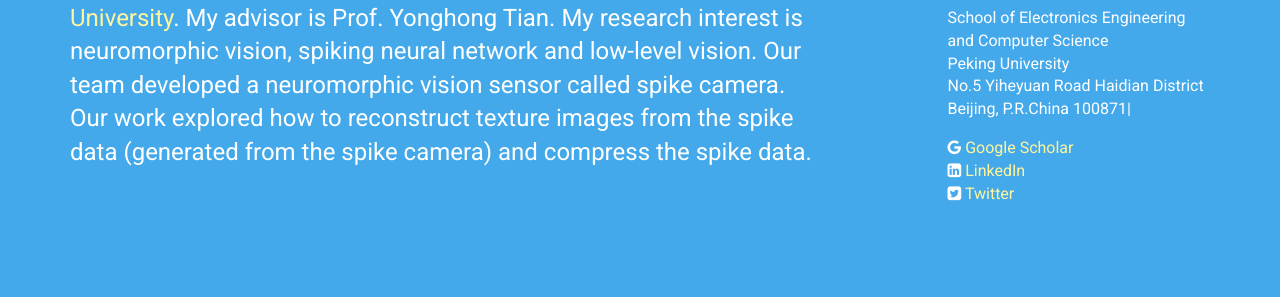
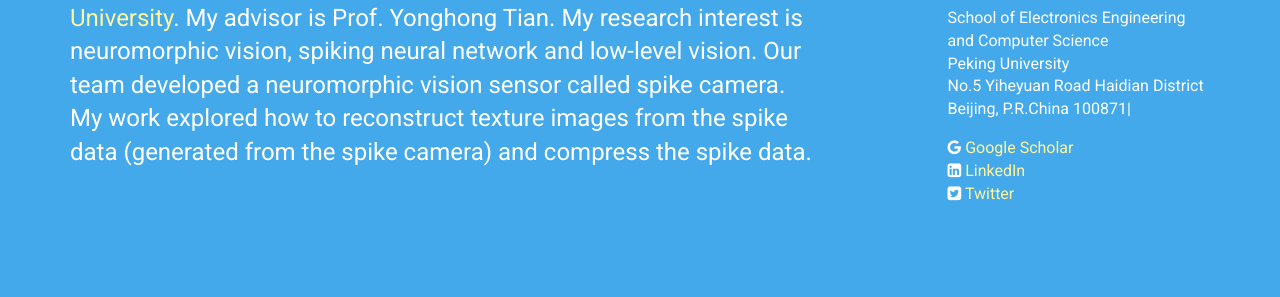
Before and after one commit to Crazyspike/home, a Jekyll site: the page built from index.html, in a window 1280 px wide and 900 px high. Shown: the part 334-631 px from the top of the window. Built offline with Jekyll 4.4.1, drawn with Linux system fonts in a browser that asks for light colours; nearby versions of some CDN libraries.

Commit message:
Update personal.yml

```diff
--- a/_data/personal.yml
+++ b/_data/personal.yml
@@ -38,4 +38,4 @@ intro:
     My advisor is Prof. Yonghong Tian.
     My research interest is neuromorphic vision, spiking neural network and low-level vision.
     Our team developed a neuromorphic vision sensor called spike camera.
-    Our work explored how to reconstruct texture images from the spike data (generated from the spike camera) and compress the spike data.
+    My work explored how to reconstruct texture images from the spike data (generated from the spike camera) and compress the spike data.
```
